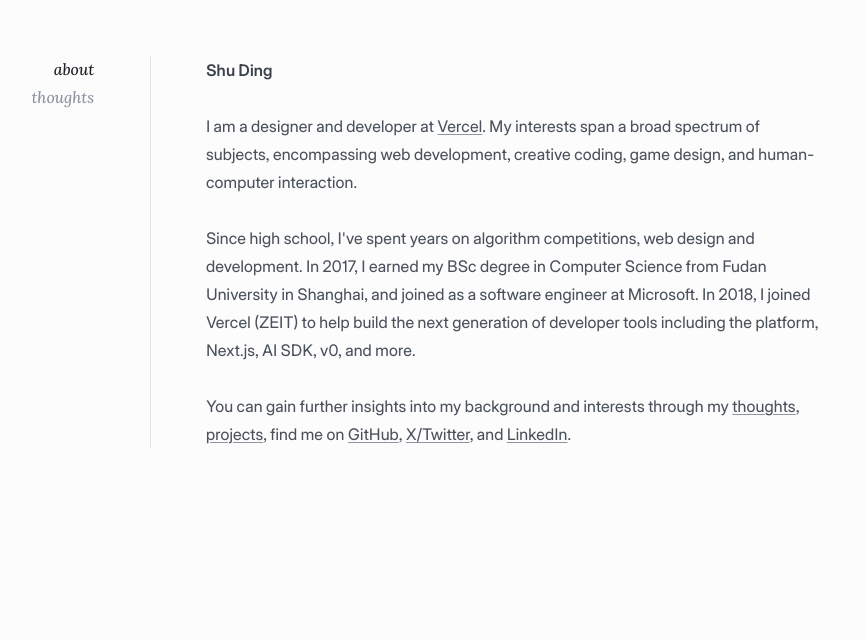
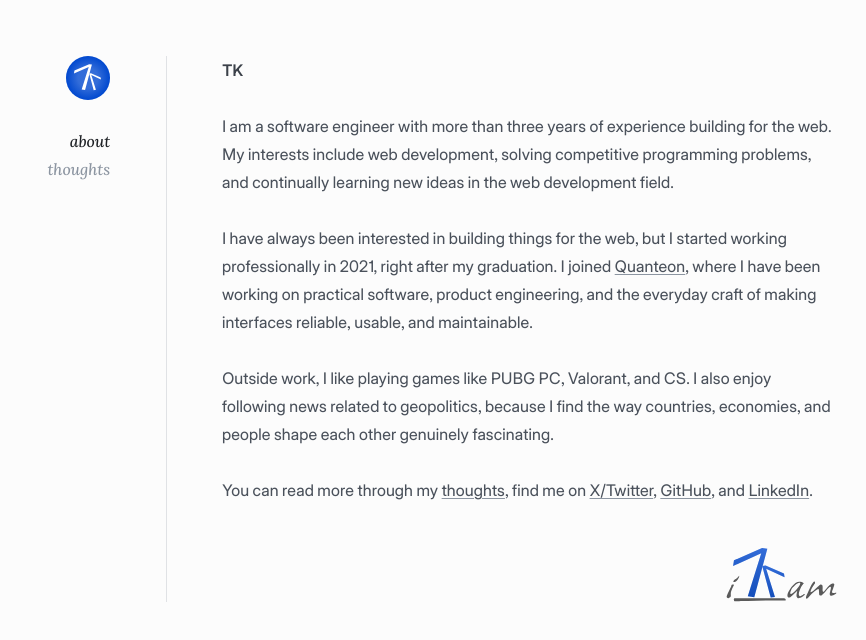
Before and after one commit to I-am-tk/iamtk.in, a Next.js app: page / in a window 1280 px wide. Shown: the top 640 px of the page, without its empty margins (26-892 px from the left). Built offline with nearby package versions, Linux system fonts and the light colour scheme.

Commit message:
Update homepage bio and logo

```diff
--- a/app/page.tsx
+++ b/app/page.tsx
@@ -1,3 +1,4 @@
+import Image from "next/image";
 import Link from "next/link";
 import { SiteShell } from "@/components/site-shell";
 
@@ -8,66 +9,67 @@ export default function Home() {
     return (
         <SiteShell active="about">
             <h1 className="mb-7 font-semibold text-balance text-rurikon-600">
-                Shu Ding
+                TK
             </h1>
             <p className="mt-7">
-                I am a designer and developer at{" "}
+                I am a software engineer with more than three years of
+                experience building for the web. My interests include web
+                development, solving competitive programming problems, and
+                continually learning new ideas in the web development field.
+            </p>
+            <p className="mt-7">
+                I have always been interested in building things for the web,
+                but I started working professionally in 2021, right after my
+                graduation. I joined{" "}
                 <a
                     className={articleLink}
                     draggable={false}
-                    href="https://vercel.com"
+                    href="https://www.quanteon.co/"
                     rel="noopener noreferrer"
                     target="_blank"
                 >
-                    Vercel
+                    Quanteon
                 </a>
-                . My interests span a broad spectrum of subjects, encompassing web
-                development, creative coding, game design, and human-computer
-                interaction.
+                , where I have been working on practical software, product
+                engineering, and the everyday craft of making interfaces reliable,
+                usable, and maintainable.
             </p>
             <p className="mt-7">
-                Since high school, I&apos;ve spent years on algorithm competitions, web
-                design and development. In 2017, I earned my BSc degree in Computer
-                Science from Fudan University in Shanghai, and joined as a software
-                engineer at Microsoft. In 2018, I joined Vercel (ZEIT) to help build
-                the next generation of developer tools including the platform, Next.js,
-                AI SDK, v0, and more.
+                Outside work, I like playing games like PUBG PC, Valorant, and
+                CS. I also enjoy following news related to geopolitics, because
+                I find the way countries, economies, and people shape each other
+                genuinely fascinating.
             </p>
             <p className="mt-7">
-                You can gain further insights into my background and interests through
-                my{" "}
+                You can read more through my{" "}
                 <Link className={articleLink} draggable={false} href="/thoughts">
                     thoughts
-                </Link>
-                ,{" "}
-                <Link className={articleLink} draggable={false} href="/projects">
-                    projects
                 </Link>
                 , find me on{" "}
                 <a
                     className={articleLink}
                     draggable={false}
-                    href="https://github.com/shuding"
+                    href="https://x.com/ntikeswar83"
+                    rel="noopener noreferrer"
+                    target="_blank"
+                >
+                    X/Twitter
+                </a>
+                ,{" "}
+                <a
+                    className={articleLink}
+                    draggable={false}
+                    href="https://github.com/I-am-tk"
                     rel="noopener noreferrer"
                     target="_blank"
                 >
                     GitHub
                 </a>
-                ,{" "}
-                <a
-                    className={articleLink}
-                    draggable={false}
-                    href="https://x.com/shuding"
-                    rel="noopener noreferrer"
-                    target="_blank"
-                >
-                    X/Twitter
-                </a>
                 , and{" "}
                 <a
                     className={articleLink}
                     draggable={false}
-                    href="https://www.linkedin.com/in/shuding"
+                    href="https://www.linkedin.com/in/tk-naik/"
                     rel="noopener noreferrer"
                     target="_blank"
                 >
@@ -75,6 +77,14 @@ export default function Home() {
                 </a>
                 .
             </p>
+            <Image
+                alt="i_am_TK"
+                className="ml-auto mt-10 h-auto w-28"
+                height={42}
+                src="/i_am_logo.svg"
+                unoptimized
+                width={81}
+            />
         </SiteShell>
     );
 }
--- a/components/site-shell.tsx
+++ b/components/site-shell.tsx
@@ -1,3 +1,4 @@
+import Image from "next/image";
 import Link from "next/link";
 import type { ReactNode } from "react";
 
@@ -38,8 +39,24 @@ export function SiteShell({ active, children }: SiteShellProps) {
         <div className="w-full p-6 text-sm leading-6 text-rurikon-500 antialiased sm:p-10 sm:text-[15px] sm:leading-7 md:p-14 md:text-base md:leading-7">
             <div className="content-fade-out pointer-events-none fixed left-0 top-0 z-30 h-6 w-full sm:hidden sm:h-10 md:h-14" />
             <div className="flex flex-col mobile:flex-row">
-                <nav className="w-full mobile:mr-6 mobile:w-16 sm:mr-10 md:mr-14">
-                    <ul className="mb-6 flex justify-end gap-2 text-right lowercase mobile:sticky mobile:top-6 mobile:mb-0 mobile:block sm:top-10 md:top-14">
+                <nav className="w-full mobile:mr-6 mobile:w-20 sm:mr-10 md:mr-14">
+                    <div className="mb-6 flex items-start justify-between gap-6 mobile:sticky mobile:top-6 mobile:mb-0 mobile:block sm:top-10 md:top-14">
+                        <Link
+                            aria-label="i_am_TK home"
+                            className="flex justify-end w-16 focus-visible:outline focus-visible:outline-rurikon-400 focus-visible:rounded-xs focus-visible:outline-dotted mobile:mb-7 mobile:ml-auto mobile:w-full"
+                            draggable={false}
+                            href="/"
+                        >
+                            <Image
+                                alt="i_am_TK"
+                                className="h-auto w-11"
+                                width={48}
+                                height={48}
+                                src="/Logo.svg"
+                                unoptimized
+                            />
+                        </Link>
+                        <ul className="flex justify-end gap-2 text-right lowercase mobile:block">
                             <NavItem active={active === "about"} href="/">
                                 About
                             </NavItem>
@@ -50,6 +67,7 @@ export function SiteShell({ active, children }: SiteShellProps) {
                                 Thoughts
                             </NavItem>
                         </ul>
+                    </div>
                 </nav>
                 <main className="relative max-w-2xl flex-1 contain-[inline-size]">
                     <div className="absolute right-0 h-px w-full bg-rurikon-border opacity-50 mix-blend-multiply mobile:left-0 mobile:right-auto mobile:h-full mobile:w-px mobile:opacity-100" />
```
Also changed, not shown: public/Logo.svg (added), public/i_am_logo.svg (added). Lines whose indentation alone changed are shown as unchanged.
